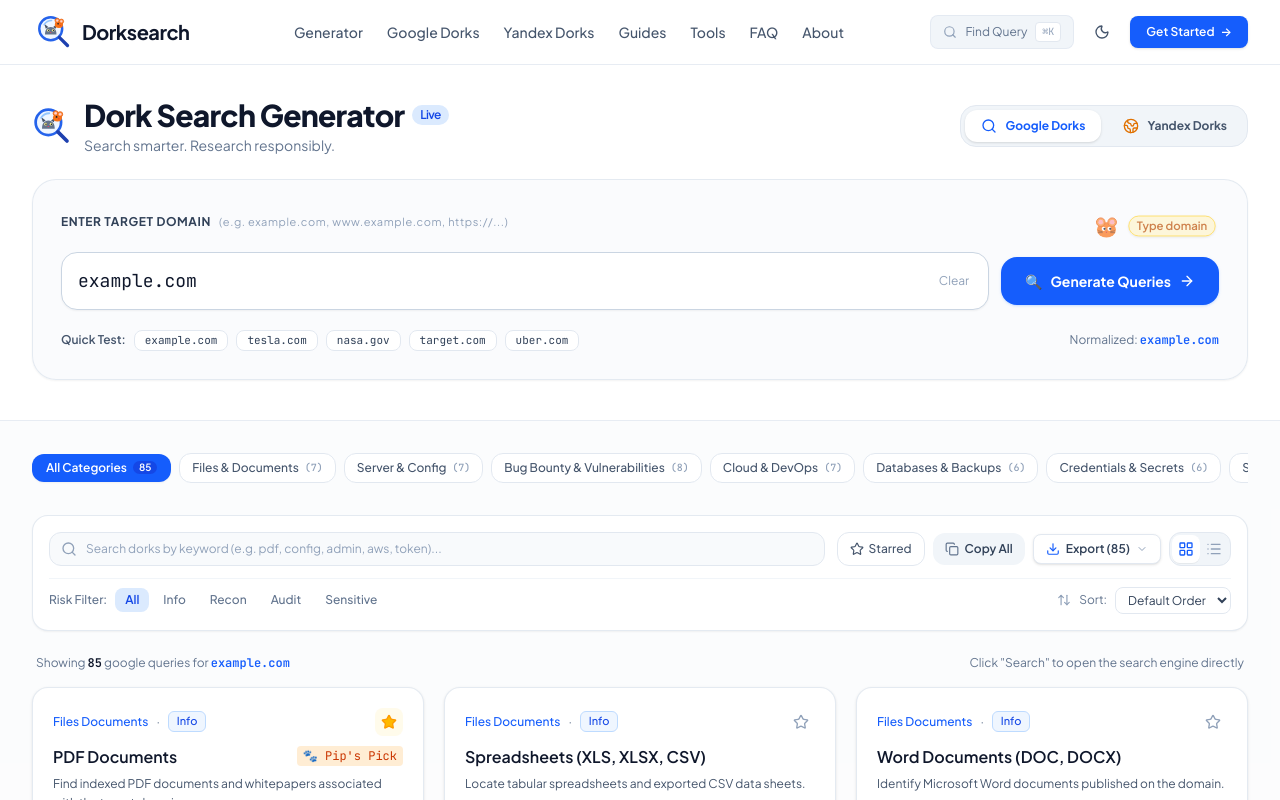
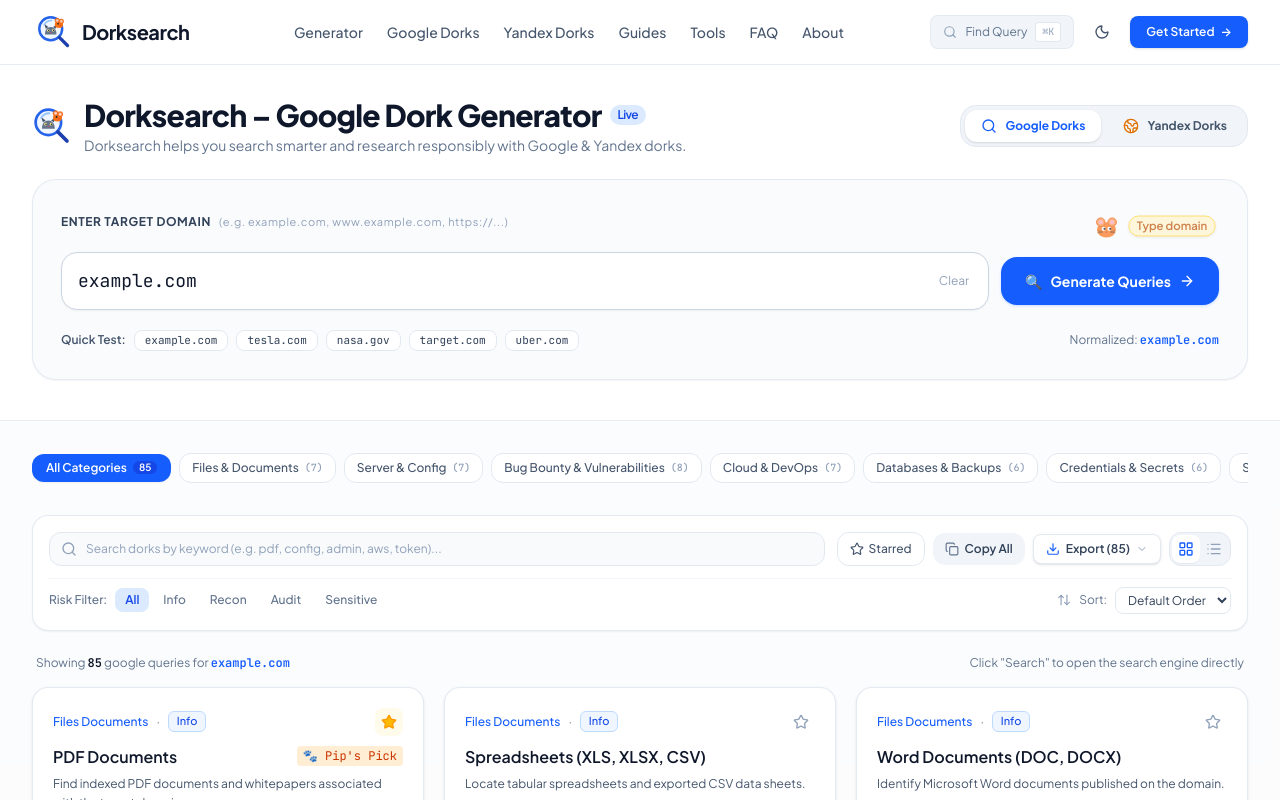
Before and after one commit to alfanote/Dork_Xn, a React (Vite) app: page / in a window 1280 px wide. Shown: the top 800 px of the page. Built offline with nearby package versions, Linux system fonts and the light colour scheme.

Commit message:
chore: migrate site to dorksearch.in
Update canonical URLs, sitemaps, and metadata to reflect the new domain. Remove unused Gemini API capability and refine UI header copy.

```diff
--- a/index.html
+++ b/index.html
@@ -13,19 +13,65 @@
       gtag('config', 'G-SCQX6S9LN2');
     </script>
     <title>Dorksearch - Search Smarter. Research Responsibly.</title>
-    <meta name="description" content="Interactive Google and Yandex search-query and dork builder for authorized OSINT, cybersecurity reconnaissance, and educational syntax auditing." />
-    <meta name="keywords" content="dorksearch, google dorks, yandex dorks, osint tools, search operators, cybersecurity, passive reconnaissance, penetration testing" />
+    <meta name="description" content="Dorksearch is a Google and Yandex search-query and dork builder for authorized OSINT, cybersecurity reconnaissance, and educational syntax auditing." />
+    <meta name="keywords" content="dorksearch, dork search, google dorks, yandex dorks, osint tools, search operators, dork builder, cybersecurity reconnaissance, passive recon" />
     <meta name="robots" content="index, follow, max-image-preview:large, max-snippet:-1, max-video-preview:-1" />
     <meta name="author" content="Dorksearch Security Research Team" />
-    <link rel="canonical" href="https://ais-pre-ygiufctoybd5jt5qgd42hl-852551464553.asia-east1.run.app/" />
+    <link rel="canonical" href="https://dorksearch.in/" />
     <meta property="og:title" content="Dorksearch - Search Smarter. Research Responsibly." />
-    <meta property="og:description" content="Interactive Google and Yandex search-query and dork builder for authorized OSINT, cybersecurity reconnaissance, and educational syntax auditing." />
+    <meta property="og:description" content="Interactive Google and Yandex search query and dork builder for authorized OSINT, security research, and vulnerability discovery." />
+    <meta property="og:url" content="https://dorksearch.in/" />
     <meta property="og:type" content="website" />
     <meta property="og:site_name" content="Dorksearch" />
     <meta property="og:locale" content="en_US" />
     <meta name="twitter:card" content="summary_large_image" />
     <meta name="twitter:title" content="Dorksearch - Search Smarter. Research Responsibly." />
-    <meta name="twitter:description" content="Interactive Google and Yandex search-query and dork builder for authorized OSINT, cybersecurity reconnaissance, and educational syntax auditing." />
+    <meta name="twitter:description" content="Interactive Google and Yandex search query and dork builder for authorized OSINT and cybersecurity reconnaissance." />
+    <meta name="twitter:url" content="https://dorksearch.in/" />
+
+    <!-- Static Structured Data for immediate crawler indexing before JS executes -->
+    <script type="application/ld+json">
+    {
+      "@context": "https://schema.org",
+      "@graph": [
+        {
+          "@type": "WebSite",
+          "@id": "https://dorksearch.in/#website",
+          "url": "https://dorksearch.in/",
+          "name": "Dorksearch",
+          "alternateName": ["Dork Search", "Dorksearch.in", "DorkSearch"],
+          "description": "Interactive Google and Yandex search-query and dork generator for authorized OSINT and cybersecurity reconnaissance.",
+          "potentialAction": {
+            "@type": "SearchAction",
+            "target": "https://dorksearch.in/dork-generator?q={search_term_string}",
+            "query-input": "required name=search_term_string"
+          }
+        },
+        {
+          "@type": "WebApplication",
+          "@id": "https://dorksearch.in/#webapplication",
+          "name": "Dorksearch Query Generator",
+          "url": "https://dorksearch.in/",
+          "applicationCategory": "SecurityApplication",
+          "operatingSystem": "All",
+          "browserRequirements": "Requires JavaScript. Requires HTML5.",
+          "description": "Free client-side Google and Yandex dork query generator for authorized OSINT and defensive security auditing.",
+          "offers": {
+            "@type": "Offer",
+            "price": "0",
+            "priceCurrency": "USD"
+          }
+        },
+        {
+          "@type": "Organization",
+          "@id": "https://dorksearch.in/#organization",
+          "name": "Dorksearch",
+          "url": "https://dorksearch.in/",
+          "logo": "https://dorksearch.in/favicon.ico"
+        }
+      ]
+    }
+    </script>
     <link rel="preconnect" href="https://fonts.googleapis.com" />
     <link rel="preconnect" href="https://fonts.gstatic.com" crossorigin />
     <link href="https://fonts.googleapis.com/css2?family=JetBrains+Mono:wght@400;500;600&family=Plus+Jakarta+Sans:wght@400;500;600;700;800&display=swap" rel="stylesheet" />
--- a/metadata.json
+++ b/metadata.json
@@ -2,5 +2,4 @@
   "name": "Dorksearch - Search Smarter. Research Responsibly",
   "description": "A playful, professional Google & Yandex search-query and dork generator for authorized OSINT, security research, and educational reconnaissance.",
   "requestFramePermissions": [],
-  "majorCapabilities": ["MAJOR_CAPABILITY_SERVER_SIDE_GEMINI_API"]
 }
--- a/src/views/DorkGeneratorPage.tsx
+++ b/src/views/DorkGeneratorPage.tsx
@@ -146,10 +146,10 @@
                 </span>
               </div>
               <h1 className="text-2xl sm:text-3xl font-extrabold text-slate-900 dark:text-white tracking-tight">
-                Search Dorks for <span className="text-blue-600 dark:text-blue-400 font-mono">{target.domain}</span>
+                Dorksearch Query Generator for <span className="text-blue-600 dark:text-blue-400 font-mono">{target.domain}</span>
               </h1>
               <p className="text-xs sm:text-sm text-slate-500 dark:text-slate-400 mt-1">
-                Generated search queries using {selectedEngine === 'google' ? 'Google Dorks' : 'Yandex Dorks'}.
+                Generated precision search queries using Dorksearch for {selectedEngine === 'google' ? 'Google Dorks' : 'Yandex Dorks'}.
               </p>
             </div>
 
--- a/src/views/HomePage.tsx
+++ b/src/views/HomePage.tsx
@@ -147,13 +147,13 @@
               <MascotLogoIcon className="w-10 h-10 shrink-0" />
               <div>
                 <h1 className="text-2xl sm:text-3xl font-extrabold tracking-tight text-slate-900 dark:text-white flex items-center gap-2">
-                  <span>Dork Search Generator</span>
+                  <span>Dorksearch &ndash; Google Dork Generator</span>
                   <span className="text-xs font-semibold px-2 py-0.5 rounded-full bg-blue-100 text-blue-700 dark:bg-blue-950 dark:text-blue-300">
                     Live
                   </span>
                 </h1>
                 <p className="text-xs sm:text-sm text-slate-500 dark:text-slate-400 mt-0.5">
-                  Search smarter. Research responsibly.
+                  Dorksearch helps you search smarter and research responsibly with Google &amp; Yandex dorks.
                 </p>
               </div>
             </div>
```
Also changed, not shown: public/robots.txt, 2 other files (tests, documents, lock files or other folders).
